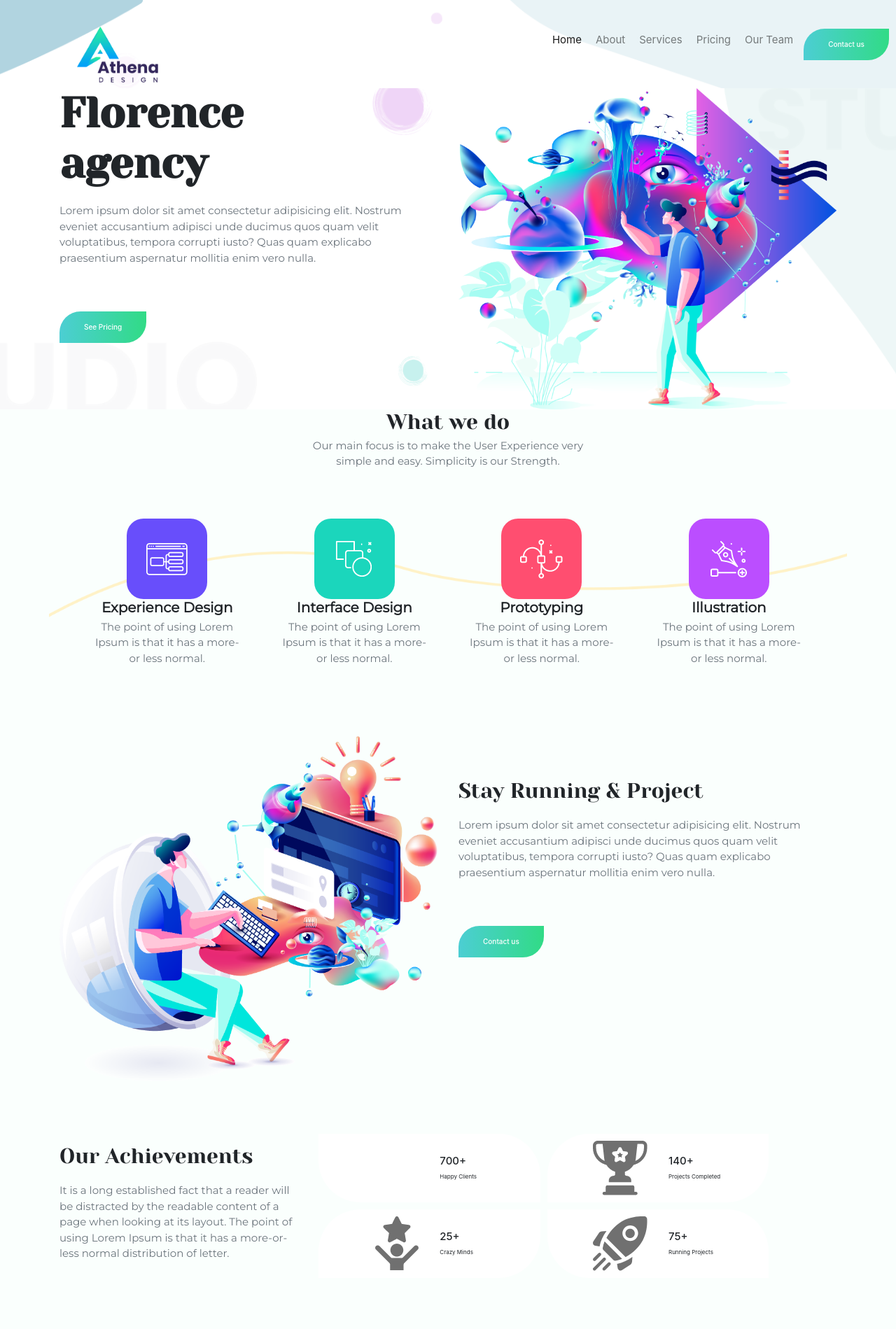
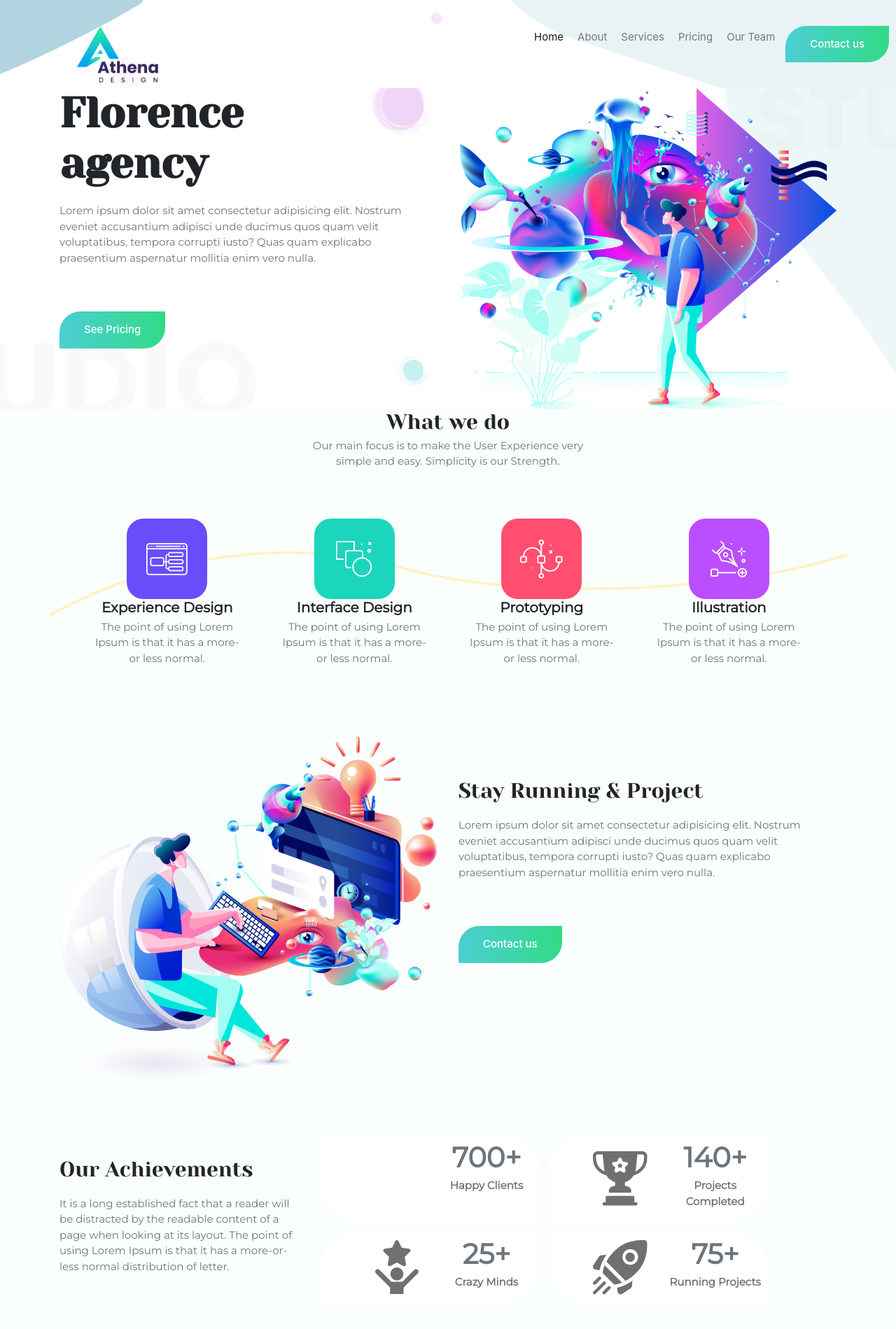
Before and after one commit to abedinforhan/Athena, a React (Create React App) app: page / in a window 1280 px wide. Shown: the top 1899 px of the page at 70% size. Built offline with nearby package versions, Linux system fonts and the light colour scheme.

Commit message:
final commit

```diff
--- a/public/index.html
+++ b/public/index.html
@@ -2,7 +2,7 @@
 <html lang="en">
   <head>
     <meta charset="utf-8" />
-    <link rel="icon" href="%PUBLIC_URL%/favicon.ico" />
+    <link rel="icon" href="https://i.ibb.co/CQ7KtHB/logo.png" />
     <meta name="viewport" content="width=device-width, initial-scale=1" />
     <meta name="theme-color" content="#000000" />
     <meta
--- a/src/Components/Home/Achievements/Achievements.css
+++ b/src/Components/Home/Achievements/Achievements.css
@@ -23,3 +23,10 @@
   .achievement-card:hover .achievement-text {
       color: white;
   }
+  .achievement-text{
+      font-size: 3rem;
+      font-weight: 700;
+  }
+  .achievement-text h3{
+      font-size: 4rem;
+  }
--- a/src/Components/Home/Achievements/Achievements.js
+++ b/src/Components/Home/Achievements/Achievements.js
@@ -57,11 +57,11 @@ const Achievements = () => {
                                                 alt=''
                                             />
                                         </div>
-                                        <div className='achievement-text col-6'>
-                                            <h4>{achievement.textLarge}</h4>
-                                            <small>
+                                        <div className='achievement-text col-6 text-center'>
+                                            <h3 className = "text-secondary">{achievement.textLarge}</h3>
+                                            <p className = "text-secondary">
                                                 {achievement.textSmall}
-                                            </small>
+                                            </p>
                                         </div>
                                     </div>
                                 </div>
--- a/src/Components/Home/Banner/Banner.css
+++ b/src/Components/Home/Banner/Banner.css
@@ -29,7 +29,7 @@ section {
   color: #fff;
   border-radius: 30px 0px;
   border: none;
-  font-size: 1rem;
+  font-size: 1.5rem;
 }
 .banner__button:focus {
   border: none;
--- a/src/Components/Home/Header/Header.css
+++ b/src/Components/Home/Header/Header.css
@@ -17,7 +17,7 @@ nav {
   color: #fff;
   border-radius: 30px 0px;
   border: none;
-  font-size: 1rem;
+  font-size: 1.5rem;
 }
 .header__button:focus {
   border: none;
--- a/src/Components/Home/RunningProject/RunningProject.css
+++ b/src/Components/Home/RunningProject/RunningProject.css
@@ -10,7 +10,7 @@
   color: #fff;
   border-radius: 30px 0px;
   border: none;
-  font-size: 1rem;
+  font-size: 1.5rem;
 }
 .project__button:focus {
   border: none;
--- a/src/Components/Home/ServicePrice/PriceCard/PriceCard.css
+++ b/src/Components/Home/ServicePrice/PriceCard/PriceCard.css
@@ -56,7 +56,10 @@
   font-size: 1rem;
   /* display: none; */
   visibility: hidden;
+  font-size: 1.5rem;
+
 }
+
 
 .priceCard__btn :focus {
   border: none;
--- a/src/Components/Home/ServicePrice/PriceCard/PriceCard.js
+++ b/src/Components/Home/ServicePrice/PriceCard/PriceCard.js
@@ -12,11 +12,11 @@ const PriceCard = () => {
                 <p>Home page</p>
                 <p>No Inner Page</p>
                 <p>Asset File</p>
-                <p>Souce File</p>
+                <p>Source File</p>
                 <p>Free stock photos</p>
                 <p>10days free Support</p>
                 <p>24/7 Support</p>
-                <button class="priceCard__btn">Order Now</button>
+                <button class="priceCard__btn">Order now</button>
             </div>
         </div>
     );
```
